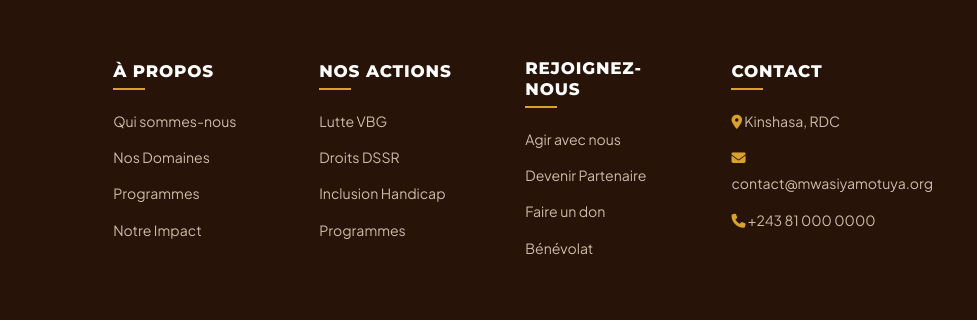
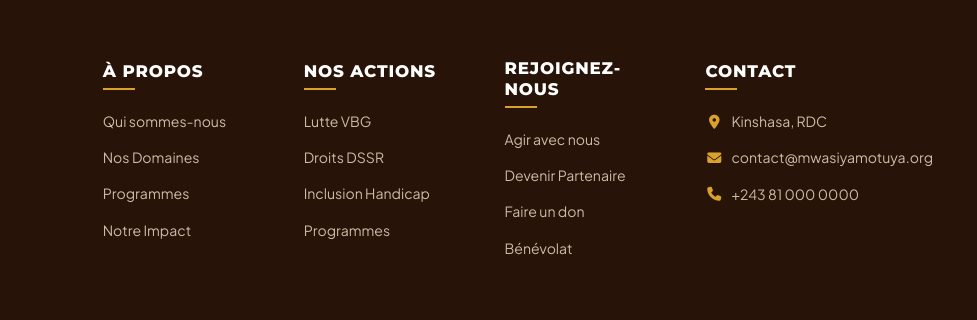
Before and after one commit to arnoldnzama/mwasiyamotuya, a plain HTML site: page agir.html in a window 1280 px wide. Shown: the part 3653-3973 px from the top of the page, 303-1280 px from the left. Drawn offline with Linux system fonts and the light colour scheme.

Commit message:
Mise à jour du site Mwasi Ya Motuya

```diff
--- a/css/styles.css
+++ b/css/styles.css
@@ -652,6 +652,17 @@
   color: #cbbba8;
   font-size: 0.88rem;
   transition: var(--transition);
+  display: inline-flex;
+  align-items: center;
+  gap: 0.5rem;
+  white-space: nowrap;
+}
+
+.footer-links a i {
+  display: inline-flex;
+  align-items: center;
+  justify-content: center;
+  min-width: 18px;
 }
 
 .footer-links a:hover {
```
Also changed, not shown: index.html (+1 -1 lines), img/Fondateur et Coordinateur exécutif.jpg (deleted).
